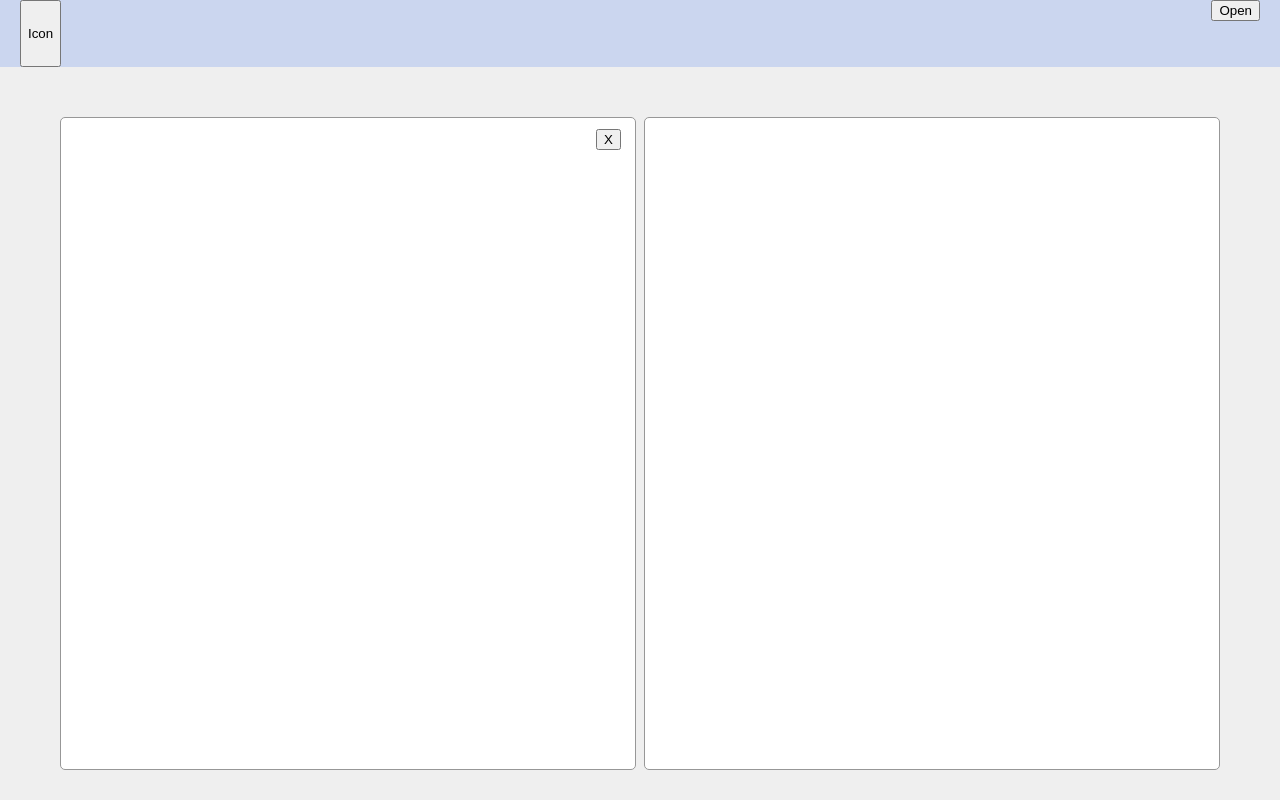
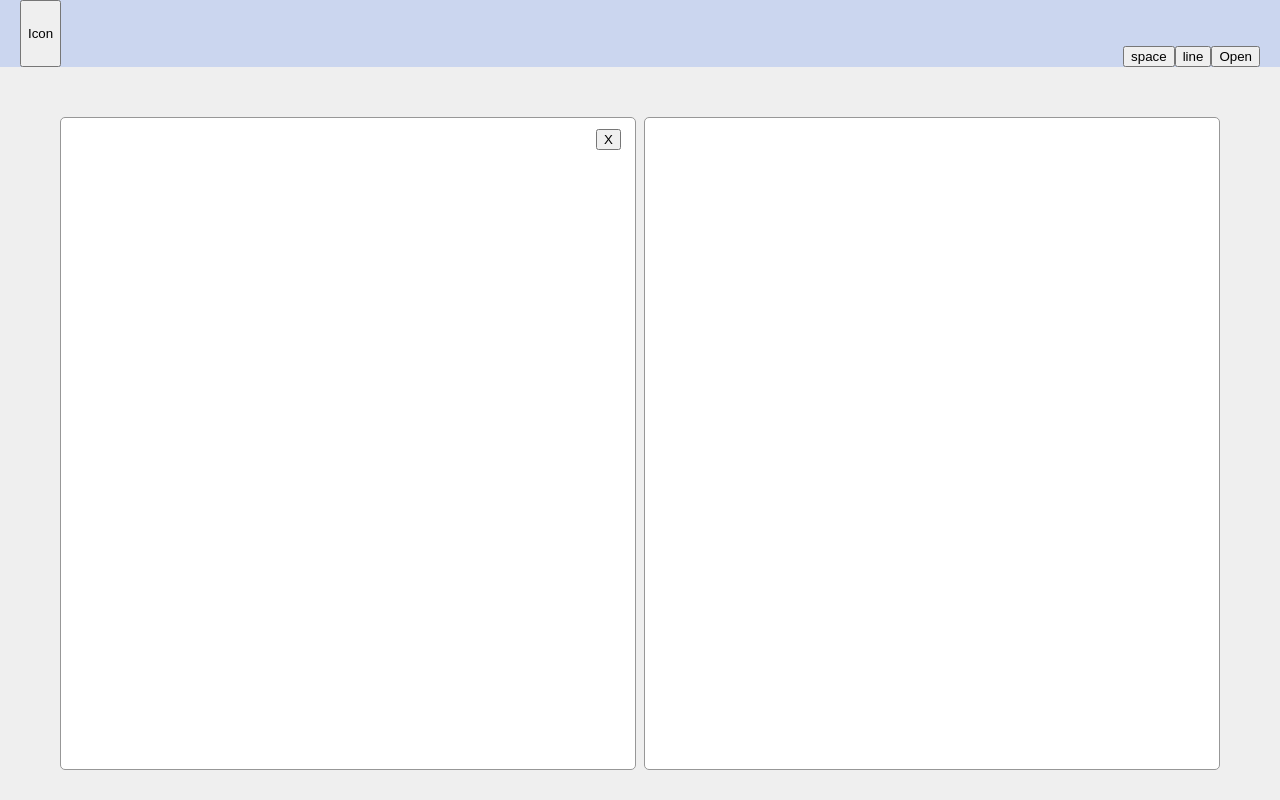
Before and after one commit to Lulkafe/CopyTokenizer, a React app: page / in a window 1280 px wide. Built offline with nearby package versions, Linux system fonts and the light colour scheme.

Commit message:
Added a new components to switch line/space modes

```diff
--- a/src/components.tsx
+++ b/src/components.tsx
@@ -26,17 +26,37 @@ function Header () {
 
     return (
         <nav id='nav-bar'>
-            <div id='nav-bar__content-wrapper'>
+            <div id='nav-bar-wrapper'>
                 {/* This Icon is temporary.
                     Will replace with a setting icon later */}
                 <button type='button'>Icon</button>
-                <SettingMenu/>
+
+                <div id='menu-wrapper'>
+                    <ModeSetting/>
+                    <GeneralSetting/>
+                </div>
             </div>
         </nav>
     )
 }
 
-function SettingMenu () {
+function ModeSetting (props) {
+
+    const { state, dispatch } = useContext(TokenizerContext);
+
+    return (
+        <div id='mode-menu-wrapper'>
+            <button type='button'
+                onClick={() => dispatch({type: ACTION.MODE.SPACE})}
+            >space</button>
+            <button type='button'
+                onClick={() => dispatch({type: ACTION.MODE.LINE})}
+            >line</button>
+        </div>
+    )
+}
+
+function GeneralSetting () {
 
     const { state, dispatch } = useContext(TokenizerContext);
     const { settingMenuOpen } = state;
--- a/src/sass/nav-bar.sass
+++ b/src/sass/nav-bar.sass
@@ -5,15 +5,22 @@
     display: flex
     justify-content: center
 
-#nav-bar__content-wrapper
+#nav-bar-wrapper
     width: 100%
     max-width: 1650px
     padding: 0 20px 0 20px
     display: flex
     justify-content: space-between
 
+#menu-wrapper
+    align-self: flex-end
+
+#mode-menu-wrapper
+    display: inline-block
+
 #setting-component-wrapper
     position: relative
+    display: inline-block
 
 #setting-window
     font-family: Arial, Helvetica, sans-serif
```
Also changed, not shown: src/sass/input-area.sass (line endings or trailing spaces).
